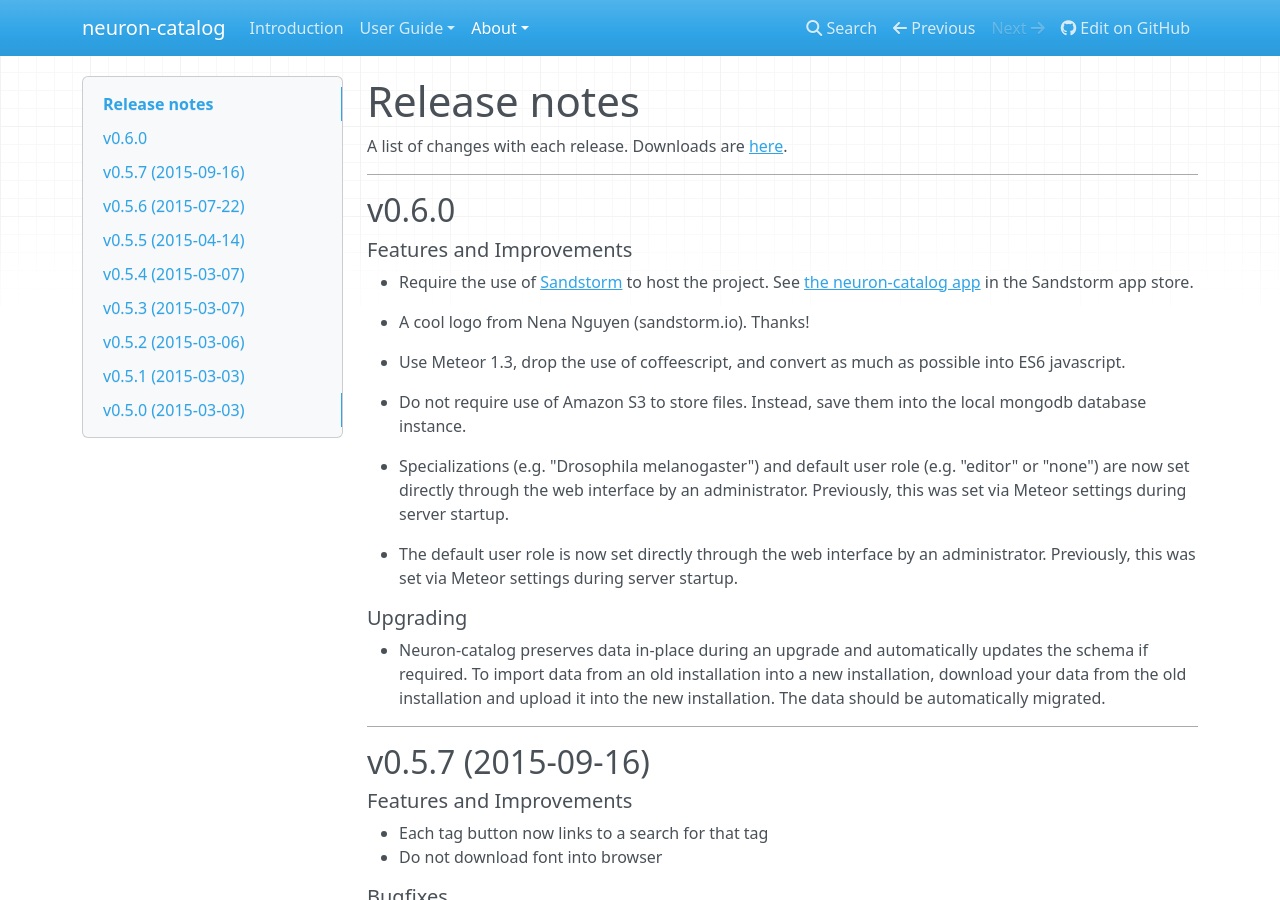
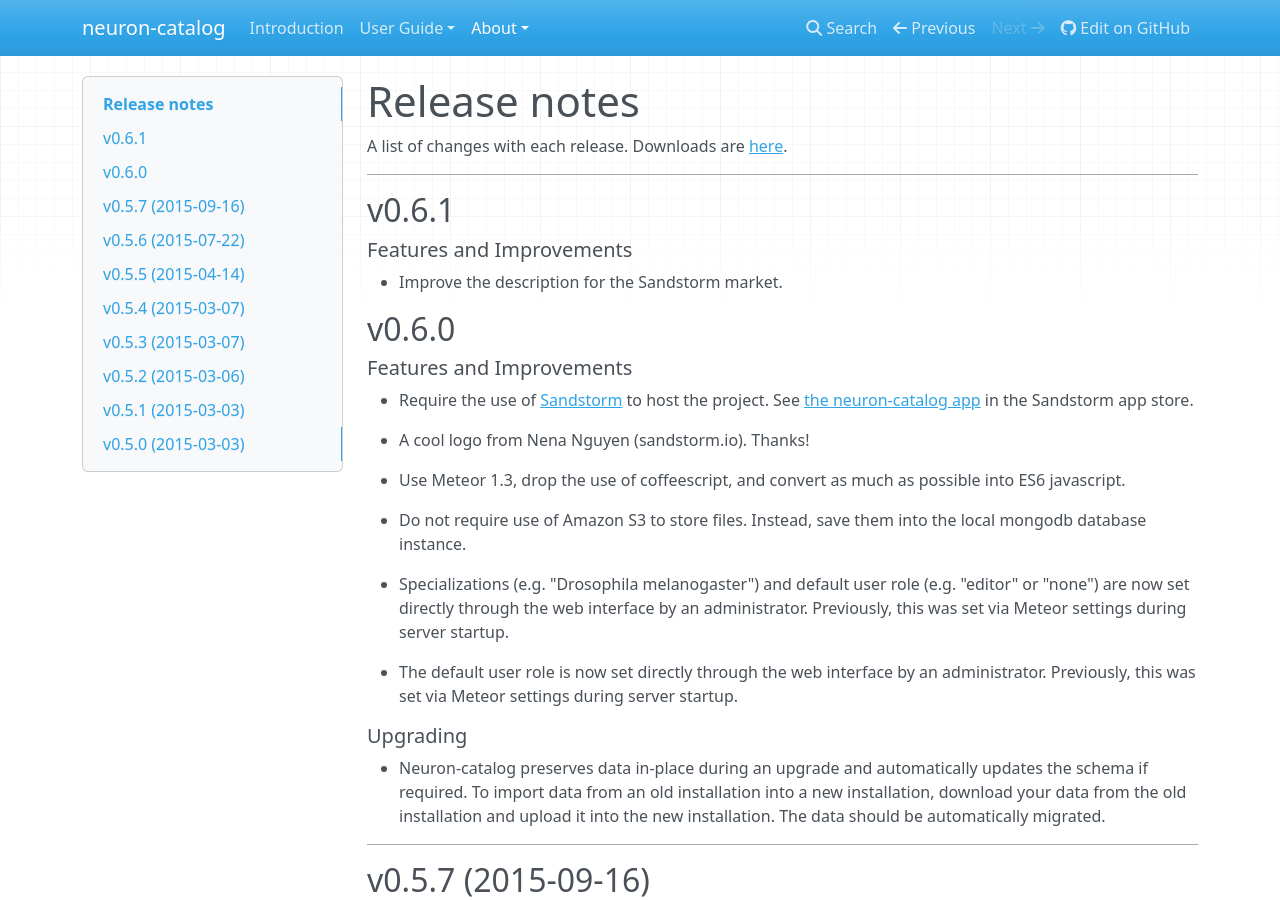
Before and after one commit to strawlab/neuron-catalog, an MkDocs documentation site: the page built from docs/release-notes.md, in a window 1280 px wide and 900 px high. Built offline with MkDocs 1.6.1, drawn with Linux system fonts in a browser that asks for light colours; nearby versions of some CDN libraries; old or Windows-style settings are respelled for this version of MkDocs.

Commit message:
version 0.6.1

```diff
--- a/docs/release-notes.md
+++ b/docs/release-notes.md
@@ -4,6 +4,12 @@
 [here](https://github.com/strawlab/neuron-catalog/releases).
 
 ---
+
+## v0.6.1
+
+##### Features and Improvements
+
+- Improve the description for the Sandstorm market.
 
 ## v0.6.0
 
```
Also changed, not shown: 2 other files.
